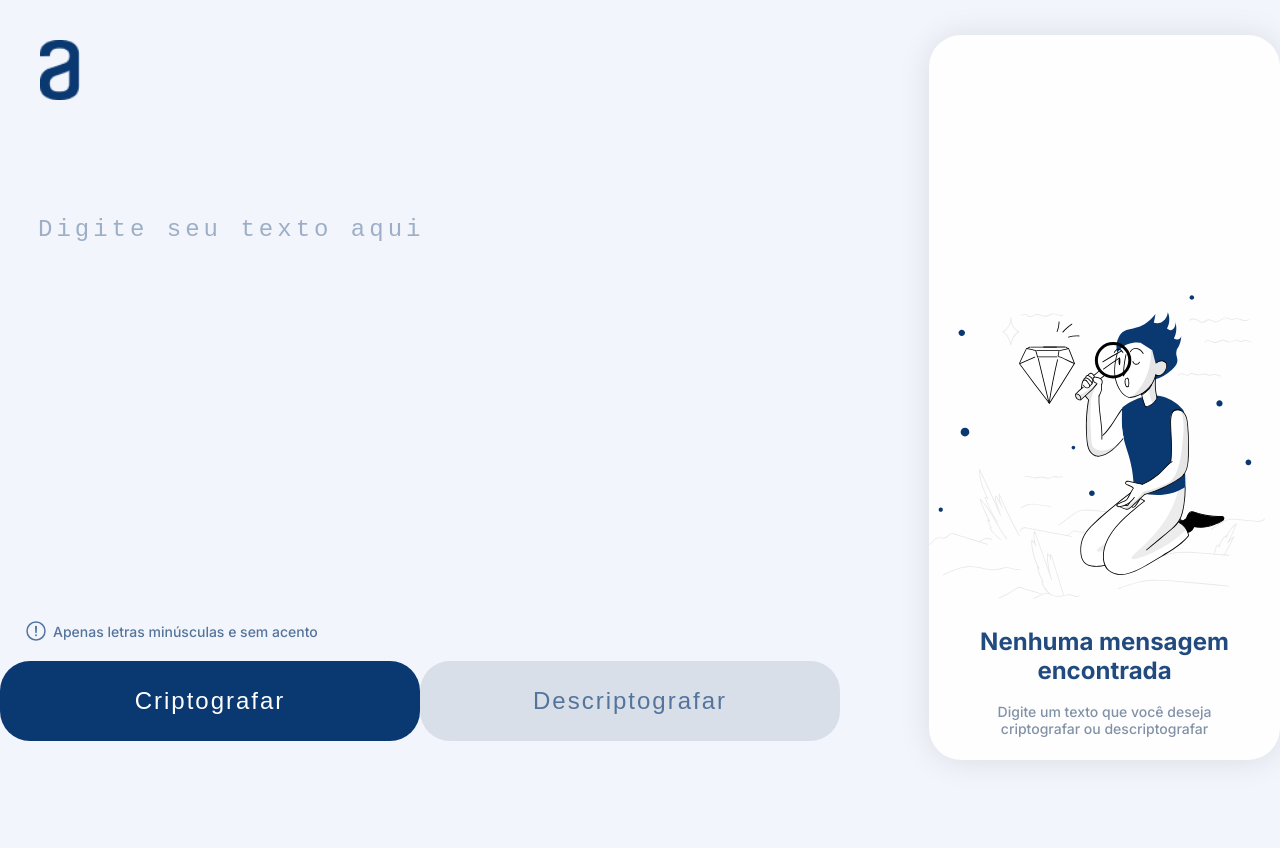
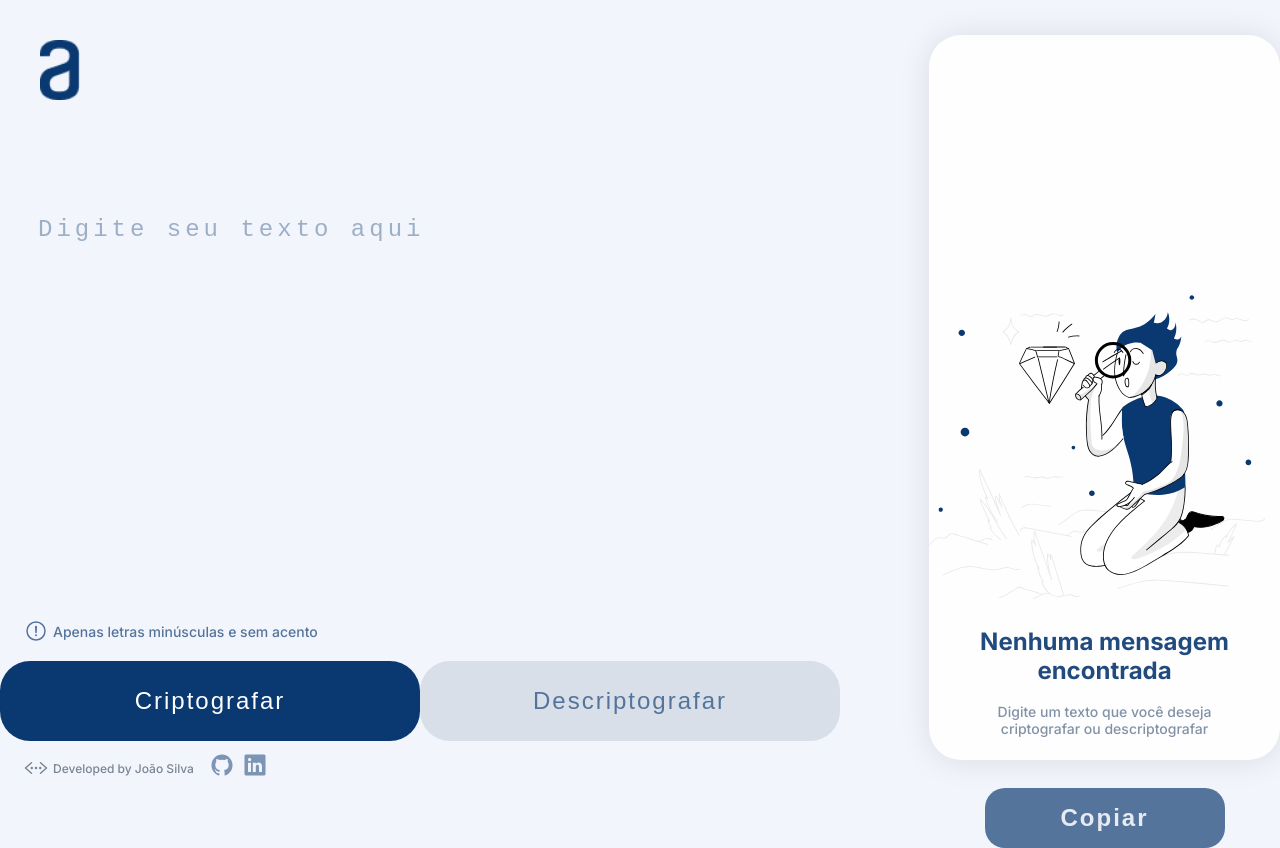
Before and after one commit to jcizidrosilva/projeto-decodificador, a plain HTML site: page index.html in a window 1280 px wide. Before the commit the page ends 800 px from the top, so only its background shows below. Drawn offline with nearby package versions, Linux system fonts and the light colour scheme.

Commit message:
adding footer to the project

```diff
--- a/css/style.css
+++ b/css/style.css
@@ -106,6 +106,7 @@ body {
   border-style: none;
   border-radius: 30px;
   letter-spacing: 2px;
+  cursor: pointer;
 
   transition: background-color 0.3s, box-shadow 0.3s;
 }
@@ -169,6 +170,10 @@ body {
   /* background-color: #54749c; */
 }
 
+.aside-text-area:focus {
+  outline: none;
+}
+
 .aside-nenhuma-mensagem {
   padding: 1.8rem;
   text-align: center;
@@ -197,17 +202,79 @@ body {
   border-style: none;
   border-radius: 20px;
   letter-spacing: 2px;
+  cursor: pointer;
   /* background-color: #ced7e3; */
   /* color: #0a3871; */
   background-color: #54749c;
   color: #e7ebf1;
 
   transition: background-color 0.1s;
-
-  display: none;
 }
 
 .btn--copiar:active {
   background-color: #0a3871;
   color: #ced7e3;
 }
+
+.footer-p {
+  align-self: end;
+  justify-self: start;
+  font-size: 1.2rem;
+  color: #04162d;
+  opacity: 50%;
+  margin-left: 2.4rem;
+  margin-bottom: 2rem;
+  grid-column: 1 / 2;
+  grid-row: 2 / -1;
+  display: flex;
+  align-items: center;
+}
+
+.footer-link:link,
+.footer-link:visited {
+  font-size: 1.2rem;
+  color: #04162d !important;
+  text-decoration: none;
+}
+
+.footer-icon-github {
+  align-self: end;
+  justify-self: center;
+  font-size: 1.2rem;
+  color: #0a3871;
+  opacity: 50%;
+  margin-left: 2.4rem;
+  margin-bottom: 2rem;
+  grid-column: 1 / 2;
+  grid-row: 2 / -1;
+  display: flex;
+  align-items: center;
+}
+
+.footer-github {
+  width: 2.4rem;
+  height: 2.4rem;
+  opacity: 1;
+  color: #0a3871;
+}
+
+.footer-icon-linkedin {
+  align-self: end;
+  justify-self: center;
+  font-size: 1.2rem;
+  color: #0a3871;
+  opacity: 50%;
+  margin-left: 9rem;
+  margin-bottom: 2rem;
+  grid-column: 1 / 2;
+  grid-row: 2 / -1;
+  display: flex;
+  align-items: center;
+}
+
+.footer-linkedin {
+  width: 2.4rem;
+  height: 2.4rem;
+  opacity: 1;
+  color: #0a3871;
+}
--- a/index.html
+++ b/index.html
@@ -39,12 +39,38 @@
             ></ion-icon>
             Apenas letras minúsculas e sem acento
           </p>
+          <p class="footer-p">
+            <ion-icon
+              class="main-p-icon"
+              name="code-working-outline"
+            ></ion-icon>
+            <a
+              class="footer-link"
+              href="https://www.linkedin.com/in/joao-motion-mastery-media/"
+              target="_blank"
+              >Developed by João Silva</a
+            >
+          </p>
+          <span class="footer-icon-github">
+            <a
+              href="https://github.com/jcizidrosilva?tab=repositories"
+              target="_blank"
+              ><ion-icon class="footer-github" name="logo-github"></ion-icon
+            ></a>
+          </span>
+          <span class="footer-icon-linkedin">
+            <a
+              href="https://www.linkedin.com/in/joao-motion-mastery-media/"
+              target="_blank"
+              ><ion-icon class="footer-linkedin" name="logo-linkedin"></ion-icon
+            ></a>
+          </span>
           <button class="btn--criptografar">Criptografar</button>
           <button class="btn--descriptografar">Descriptografar</button>
         </main>
         <aside class="aside">
           <div class="aside-container">
-            <div class="aisde-text-01">
+            <div class="aside-text-01">
               <textarea class="aside-text-area"></textarea>
               <!-- placeholder="Digite seu texto aqui" -->
             </div>
```
